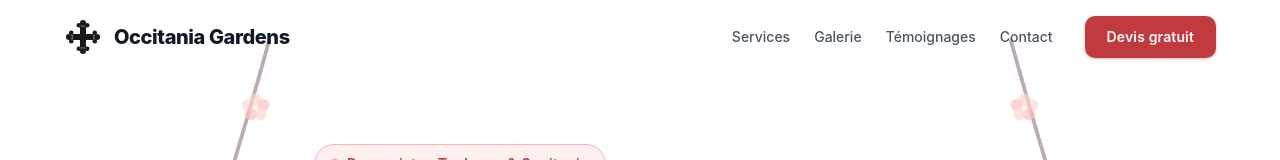
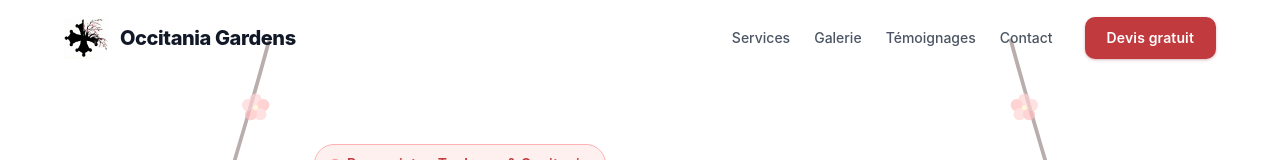
Before and after one commit to Madara-cmyk/template-paysagiste, a React (Vite) app: page / in a window 1280 px wide. Shown: the top 160 px of the page. Built offline with nearby package versions, Linux system fonts and the light colour scheme.

Commit message:
Logo : intégration du vrai logo Occitania Gardens (PNG)
Co-Authored-By: Claude Sonnet 4.6 <noreply@anthropic.com>

```diff
--- a/src/components/Footer.jsx
+++ b/src/components/Footer.jsx
@@ -29,21 +29,7 @@ export default function Footer() {
         <div className="footer__top">
           <div className="footer__brand">
             <a href="#" className="header__logo footer__logo">
-              <svg width="38" height="38" viewBox="0 0 100 100" aria-hidden="true">
-                <path d="M42 22 H58 V42 H78 V58 H58 V78 H42 V58 H22 V42 H42 Z" fill="white"/>
-                <circle cx="50" cy="13" r="8"  fill="white"/>
-                <circle cx="39" cy="19" r="6"  fill="white"/>
-                <circle cx="61" cy="19" r="6"  fill="white"/>
-                <circle cx="50" cy="87" r="8"  fill="white"/>
-                <circle cx="39" cy="81" r="6"  fill="white"/>
-                <circle cx="61" cy="81" r="6"  fill="white"/>
-                <circle cx="13" cy="50" r="8"  fill="white"/>
-                <circle cx="19" cy="39" r="6"  fill="white"/>
-                <circle cx="19" cy="61" r="6"  fill="white"/>
-                <circle cx="87" cy="50" r="8"  fill="white"/>
-                <circle cx="81" cy="39" r="6"  fill="white"/>
-                <circle cx="81" cy="61" r="6"  fill="white"/>
-              </svg>
+              <img src="/Logo.png" alt="Occitania Gardens" width="44" height="44" style={{objectFit:'contain', filter:'brightness(0) invert(1)'}} />
               <span>Occitania Gardens</span>
             </a>
             <p className="footer__tagline">
--- a/src/components/Header.jsx
+++ b/src/components/Header.jsx
@@ -23,21 +23,7 @@ export default function Header() {
     <header className={`header${scrolled ? ' header--scrolled' : ''}`}>
       <div className="header__inner container">
         <a href="#" className="header__logo">
-          <svg width="38" height="38" viewBox="0 0 100 100" aria-hidden="true">
-            <path d="M42 22 H58 V42 H78 V58 H58 V78 H42 V58 H22 V42 H42 Z" fill="#1a1a1a"/>
-            <circle cx="50" cy="13" r="8"  fill="#1a1a1a"/>
-            <circle cx="39" cy="19" r="6"  fill="#1a1a1a"/>
-            <circle cx="61" cy="19" r="6"  fill="#1a1a1a"/>
-            <circle cx="50" cy="87" r="8"  fill="#1a1a1a"/>
-            <circle cx="39" cy="81" r="6"  fill="#1a1a1a"/>
-            <circle cx="61" cy="81" r="6"  fill="#1a1a1a"/>
-            <circle cx="13" cy="50" r="8"  fill="#1a1a1a"/>
-            <circle cx="19" cy="39" r="6"  fill="#1a1a1a"/>
-            <circle cx="19" cy="61" r="6"  fill="#1a1a1a"/>
-            <circle cx="87" cy="50" r="8"  fill="#1a1a1a"/>
-            <circle cx="81" cy="39" r="6"  fill="#1a1a1a"/>
-            <circle cx="81" cy="61" r="6"  fill="#1a1a1a"/>
-          </svg>
+          <img src="/Logo.png" alt="Occitania Gardens" width="44" height="44" style={{objectFit:'contain'}} />
           <span className="header__brand">Occitania Gardens</span>
         </a>
 
```
Also changed, not shown: public/Logo.png (added).
